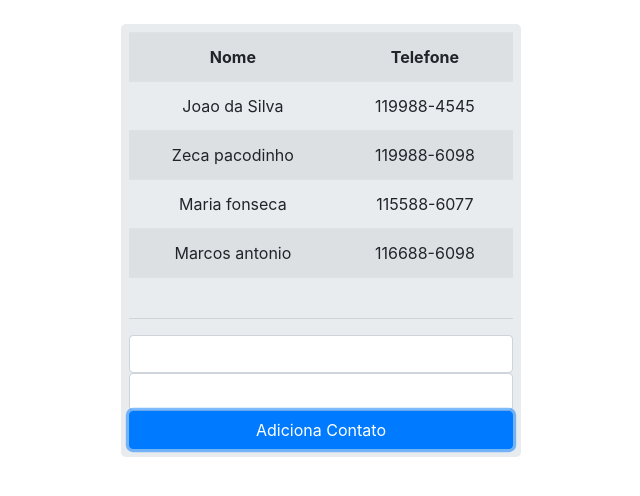
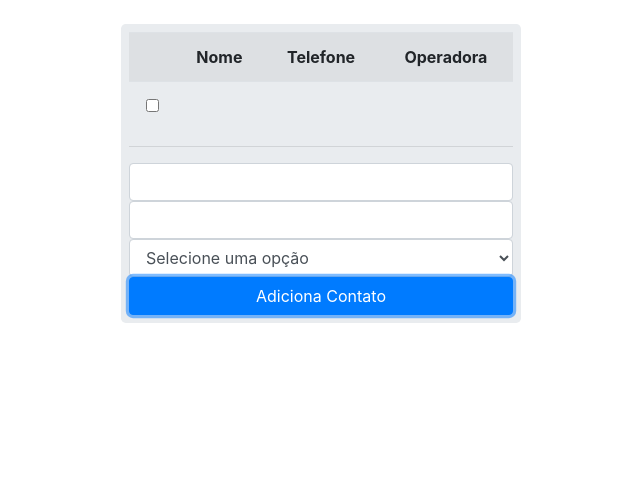
Before and after one commit to messiascardoso/Angular1John_papa, a website: page public/index.html in a window 1280 px wide. Both pictures are taken after a click on the button "Adiciona Contato". Shown: the whole page, without its empty margins (319-959 px from the left). Drawn offline with nearby package versions, Linux system fonts and the light colour scheme.

Commit message:
Adicionado campo select

```diff
--- a/public/index.html
+++ b/public/index.html
@@ -1,5 +1,6 @@
 <!DOCTYPE html>
 <html lang="en" ng-app="listaTefonica">
+
 <head>
 	<meta charset="UTF-8">
 	<meta name="viewport" content="width=device-width, initial-scale=1.0">
@@ -9,23 +10,46 @@
 	<link rel="stylesheet" href="css/style.css">
 </head>
 
-<body ng-controller="listaController as vm">
+<body ng-controller="listaController as lista">
 	<div class="d-flex justify-content-center pt-4">
 		<div class="p-2 jumbotron text-center">
 			<table class="table table-striped">
 				<tr>
+					<th scope="col">&nbsp;</th>
 					<th scope="col">Nome</th>
 					<th scope="col">Telefone</th>
+					<th scope="col">Operadora</th>
+
 				</tr>
-                    <tr ng-repeat="contato in vm.contatos">
-                        <td>{{contato.nome}}</td>
-                        <td>{{contato.tel}}</td>
+				<tr ng-repeat="contato in lista.contatos" class="">
+					<td>
+						<input class="custom-checkbox"
+						id="customCheck1"
+						name=""
+						ng-model="lista.contatos"
+						type="checkbox">
+					</td>
+					<td>{{lista.contato.nome}}</td>
+					<td>{{lista.contato.tel}}</td>
+					<td>{{lista.contato.operadora.nome}}</td>
 				</tr>
+
 			</table>
 			<hr>
-                <input type="text" name="" id="" class="form-control" ng-model="contato.nome">
-                <input type="text" name="" id="" class="form-control" ng-model="contato.tel">
-                <button ng-click="vm.addContato(contato)" class="btn btn-primary btn-block">Adiciona Contato</button>
+			<input type="text" name="" id="" class="form-control" ng-model="lista.contato.nome">
+			<input type="text" name="" id="" class="form-control" ng-model="lista.contato.tel">
+			<select
+				class="form-control"
+				name="operadora"
+				id="operadora"
+				ng-model="lista.contato.operadora"
+				ng-options="operadora.nome group by operadora.categoria for operadora in lista.operadoras">
+				<option value="">Selecione uma opção</option>
+			</select>
+			<!-- ng-options="operadora.codigo as operadora.nome for operadora in lista.operadoras"> -->
+			<button ng-click="lista.addContato(contato)" class="btn btn-primary btn-block">Adiciona Contato</button>
+			{{lista.contato}}
+
 		</div>
 	</div>
 
@@ -33,4 +57,5 @@
 	<script src="js/main.js"></script>
 	<script src="js/controllers/lista-controller.js"></script>
 </body>
+
 </html>
--- a/public/js/controllers/lista-controller.js
+++ b/public/js/controllers/lista-controller.js
@@ -16,18 +16,20 @@
          *  em ordem alfabética, e não espalhados através do código do controller.
          */
         vm.addContato = addContato;
-        vm.contatos = [
-                        {nome:'Joao da Silva', tel:'119988-4545'},
-                        {nome:'Zeca pacodinho', tel:'119988-6098'},
-                        {nome:'Maria fonseca', tel:'115588-6077'},
-                        {nome:'Marcos antonio', tel:'116688-6098'}
-                      ];
+				vm.contatos = [];
 
-        console.log(vm);
+				vm.operadoras =
+				[
+					{nome:'OI', codigo:14 , categoria: 'Celular'},
+					{nome:'Vivo', codigo:15, categoria: 'Celular'},
+					{nome:'Tim', codigo:41 , categoria: 'Celular'},
+					{nome:'GvT', codigo:18, categoria: 'Fixo'},
+					{nome:'Embratel', codigo:41 , categoria: 'Fixo'}
+        ];
 
         activate();
 
-        ////////////////
+
 
         function activate() {
 
@@ -37,5 +39,6 @@
             vm.contatos.push(angular.copy(contato));
         }
 
+
     }
 })();
```
Also changed, not shown: index2.html (+0 -7 lines). Lines whose indentation alone changed are shown as unchanged.
